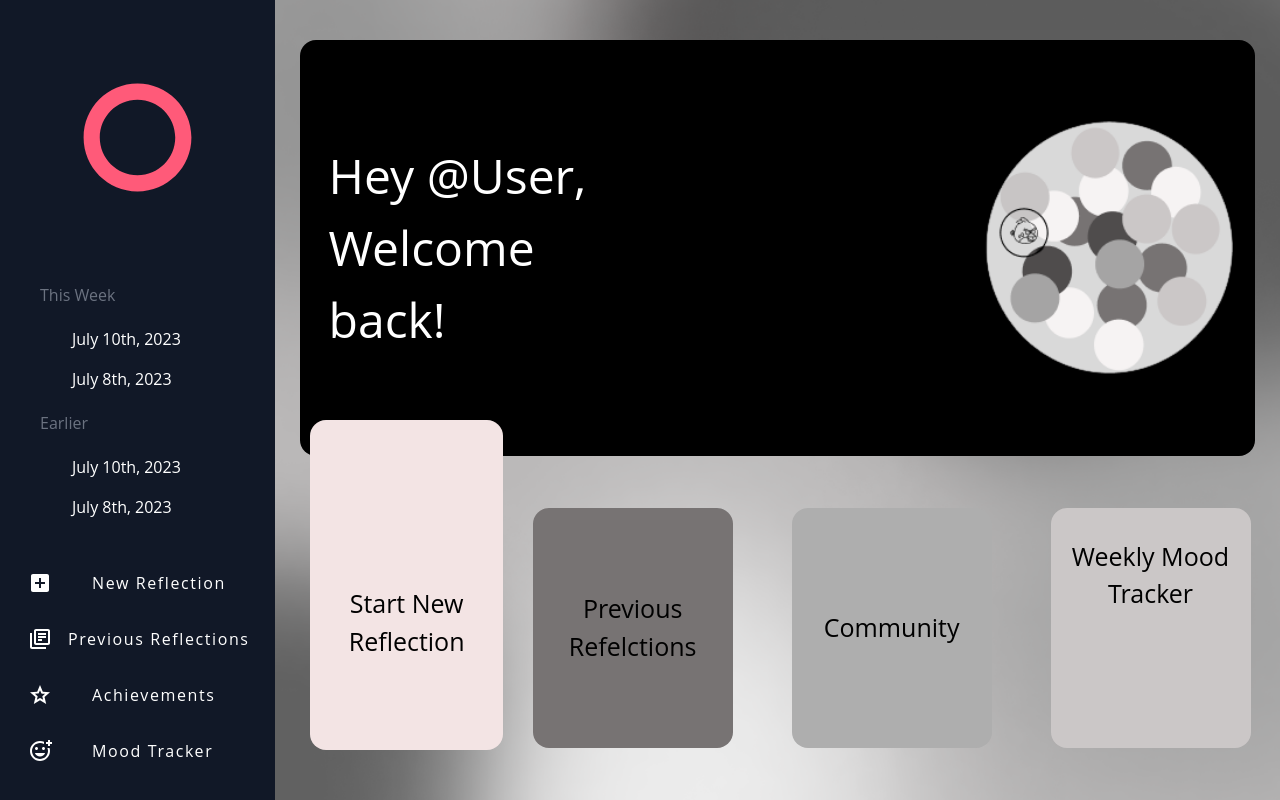
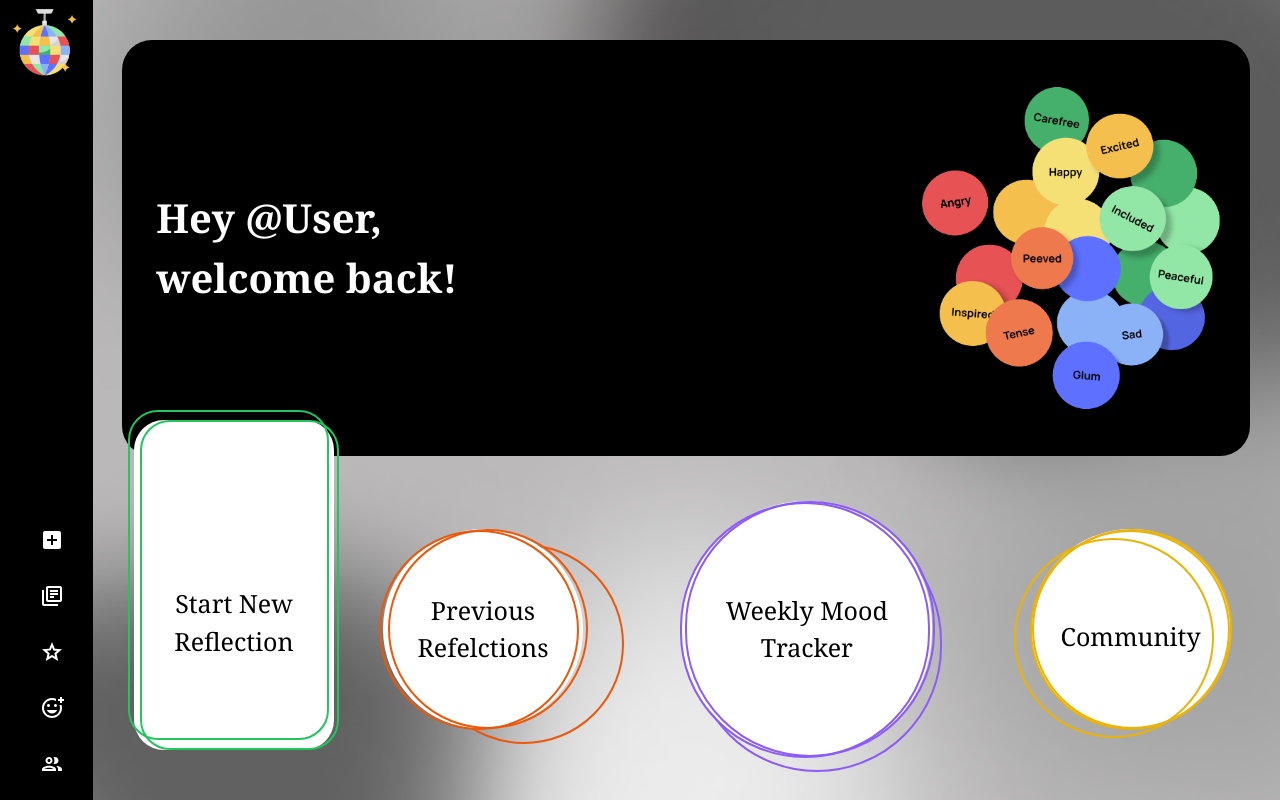
Before and after one commit to TheForeverOptimist/thera-ai, a React (Create React App) app: page /Home in a window 1280 px wide. Built offline with nearby package versions, Linux system fonts and the light colour scheme; some icons are missing.

Commit message:
conditional rednering sidebar

```diff
--- a/src/components/cover.jsx
+++ b/src/components/cover.jsx
@@ -1,6 +1,6 @@
 import "./cover.css";
 import React from "react";
-import { PiPencilBold } from "react-icons/pi";
+import { PiPencilLineLight } from "react-icons/pi";
 import img from "../Assets/img.png";
 import Sidebar from "./Sidebar";
 
@@ -11,40 +11,68 @@ function Cover() {
         <Sidebar />
         <div className="w-full flex flex-wrap">
           <div className="main">
-            <div className="mt-10 bg-black w-[95%] h-[52vh] rounded-2xl flex justify-between">
+            <div className="mt-10 bg-black w-[95%] h-[52vh] rounded-[30px] flex justify-between">
               <div className="w-[30%] flex flex-col justify-center items-center">
-                <h1 className="text-[300%] text-left ml-[10%] max-[1259px]:text-[250%] max-[1129px]:text-[220%] max-[807px]:text-[200%]">
-                  Hey @User, Welcome back!
+                <h1 className="text-[280%] text-left ml-[10%] max-[1321px]:text-[250%] max-[1129px]:text-[220%] max-[807px]:text-[200%] font-serif font-bold">
+                  Hey @User, welcome back!
                 </h1>
               </div>
-              <div className="w-[30%] flex flex-col justify-center max-[1150px]:w-[40%]">
+              <div className="w-[30%] flex flex-col justify-center max-[1150px]:w-[40%] min-[1735px]:w-[30%]">
                 <img src={img} className="w-[100%]" />
               </div>
             </div>
           </div>
+          <div className="w-[100%] h-[35vh] mt-[-40vh] flex z-4 bg-transparent">
+            <div className="w-[100%] items-center flex justify-around">
+              <div className="w-[200px] h-[25vh] bg-transparent mt-[4%] ml-[20%] rounded-full flex flex-col justify-around items-center border-[2px] border-orange-600"></div>
+              <div className="w-[250px] h-[32vh] bg-transparent mt-[4%] ml-[-10%] rounded-full  flex flex-col justify-around items-center border-[2px] border-violet-500"></div>
+              <div className="w-[200px] h-[25vh] bg-transparent ml-[-12%] mt-[2%] rounded-full flex flex-col justify-center items-center"></div>
+            </div>
+          </div>
           <div className="w-[100%] h-[35vh] mt-[-40vh] flex">
-            <div className="bg-[#f3e4e4] w-[250px] h-[330px] z-5 mt-[-60px] rounded-2xl ml-[3.5%] flex flex-col justify-center">
-              <PiPencilBold className="fill-[black] align-center text-[75px] ml-[30%]" />
-              <h2 className="text-center text-[black] text-[25px]">
+            <div className="bg-[white] w-[250px] h-[330px] z-5 mt-[-60px] rounded-[30px] ml-[3.5%] flex flex-col justify-center">
+              <PiPencilLineLight className="fill-[black] align-center text-[75px] ml-[30%]" />
+              <h2 className="text-center text-[black] text-[25px] font-serif">
                 Start New Reflection
               </h2>
             </div>
             <div className="w-[100%] items-center flex justify-around">
-              <div className="w-[200px] h-[30vh] bg-[#777373] mt-[2%] rounded-2xl flex flex-col justify-around items-center">
-                <h2 className=" text-center text-[black] text-[25px]">
+              <div className="w-[200px] h-[25vh] bg-[white] mt-[2%] rounded-full flex flex-col justify-around items-center">
+                <h2 className=" text-center text-[black] text-[25px] font-serif">
                   Previous Refelctions
                 </h2>
               </div>
-              <div className="w-[200px] h-[30vh] bg-[#AEAEAE] mt-[2%] rounded-2xl  flex flex-col justify-around items-center">
-                <h2 className="text-center text-[black] text-[25px]">
+              <div className="w-[250px] h-[32vh] bg-[white] mt-[2%] rounded-full  flex flex-col justify-around items-center">
+                <h2 className="text-center text-[black] text-[25px] font-serif">
+                  Weekly Mood Tracker
+                </h2>
+              </div>
+              <div className="w-[200px] h-[25vh] bg-[white] mt-[2%] rounded-full flex flex-col justify-center items-center">
+                <h2 className="text-center text-[black] text-[25px] mt-[15%] font-serif mb-[15px]">
                   Community
                 </h2>
               </div>
-              <div className="w-[200px] h-[30vh] bg-[#CBC7C7] mt-[2%] rounded-2xl  flex flex-row justify-evenly">
-                <h2 className="text-center text-[black] text-[25px] mt-[15%]">
-                  Weekly Mood Tracker
-                </h2>
-              </div>
+            </div>
+          </div>
+          <div className="w-[100%] h-[35vh] mt-[-40vh] flex z-10 bg-transparent">
+            <div className="bg-transparent w-[250px] h-[330px] z-5 mt-[-70px] rounded-[30px] ml-[3%] flex flex-col justify-center  border-[2px] border-green-500 "></div>
+            <div className="w-[100%] items-center flex justify-around">
+              <div className="w-[200px] h-[25vh] bg-transparent mt-[2%] rounded-full flex flex-col justify-around items-center border-[2px] border-orange-600"></div>
+              <div className="w-[250px] h-[32vh] bg-transparent mt-[2%] rounded-full  flex flex-col justify-around items-center border-[2px] border-violet-500"></div>
+              <div className="w-[200px] h-[25vh] bg-transparent mt-[2%] rounded-full flex flex-col justify-center items-center border-[2px] border-yellow-500"></div>
+            </div>
+          </div>
+          <div className="w-[100%] h-[35vh] mt-[-40vh] flex z-11 bg-transparent">
+            <div className="bg-transparent w-[250px] h-[330px] z-5 mt-[-60px] rounded-[30px] ml-[4%] flex flex-col justify-center  border-[2px] border-green-500 "></div>
+            <div className="w-[100%] items-center flex justify-around">
+              <div className="w-[200px] h-[25vh] bg-transparent mt-[2%] rounded-full flex flex-col justify-around items-center border-[2px] border-orange-600"></div>
+              <div className="w-[250px] h-[32vh] bg-transparent mt-[2%] rounded-full  flex flex-col justify-around items-center border-[2px] border-violet-500"></div>
+              <div className="w-[200px] h-[25vh] bg-transparent mt-[2%] rounded-full flex flex-col justify-center items-center border-[2px] border-yellow-500"></div>
+            </div>
+          </div>
+          <div className="w-[100%] h-[35vh] mt-[-40vh] flex z-11 bg-transparent">
+            <div className="w-[100%] items-center flex justify-around">
+              <div className="w-[200px] h-[25vh] bg-transparent rounded-full ml-[72%] mt-[3%] flex flex-col justify-center items-center border-[2px] border-yellow-500"></div>
             </div>
           </div>
         </div>
--- a/src/components/sidebar.jsx
+++ b/src/components/sidebar.jsx
@@ -5,13 +5,22 @@ import LibraryBooksOutlinedIcon from "@mui/icons-material/LibraryBooksOutlined";
 import AddReactionOutlinedIcon from "@mui/icons-material/AddReactionOutlined";
 import PeopleOutlineOutlinedIcon from "@mui/icons-material/PeopleOutlineOutlined";
 import React from "react";
-import logo from "../images/heavy-large-circle-svgrepo-com.svg";
+import logo from "../images/Screen_Shot_2023-07-13_at_7.41.33_PM-removebg-preview.png";
 import "./sidebar.css";
+import { useState } from "react";
 
 function Sidebar() {
+  const [toggleSide, setToggleSide] = useState(false);
+
+  const showSide = () => {
+    setToggleSide(!toggleSide);
+  };
+
   return (
     <>
-      <section className="side-bar bg-gray-900 max-h-screen w-[350px] flex flex-col justify-between overflow-scroll">
+      {toggleSide ? (
+        <>
+          <section onClick={showSide} className="side-bar bg-[#000000] max-h-screen w-[350px] flex flex-col justify-between overflow-scroll">
             <div className="m-14 p-6 flex items-center justify-center">
               <img src={logo} alt="logo" />
             </div>
@@ -43,7 +52,9 @@ function Sidebar() {
               <button className=" bg-transparent p-2 flex items-center">
                 <div className="flex items-center text-white">
                   <LibraryBooksOutlinedIcon className="ml-5" />
-              <span className="tracking-widest ml-4">Previous Reflections</span>
+                  <span className="tracking-widest ml-4">
+                    Previous Reflections
+                  </span>
                 </div>
               </button>
               <button className=" bg-transparent p-2 flex items-center">
@@ -73,6 +84,44 @@ function Sidebar() {
 
           <Previous />
         </>
+      ) : (
+        <>
+          {" "}
+          <section onClick={showSide} className="side-bar bg-[#000000] max-h-screen w-[100px] flex flex-col justify-between">
+            <div className="flex items-center justify-center">
+              <img src={logo} alt="logo" className="w-[80%]" />
+            </div>
+            <div className="mt-8 flex flex-col space-y-4 my-4">
+              <button className=" bg-transparent p-2 flex items-center">
+                <div className="flex items-center text-white">
+                  <AddBoxIcon className="ml-8" />
+                </div>
+              </button>
+              <button className=" bg-transparent p-2 flex items-center">
+                <div className="flex items-center text-white">
+                  <LibraryBooksOutlinedIcon className="ml-8" />
+                </div>
+              </button>
+              <button className=" bg-transparent p-2 flex items-center">
+                <div className="flex items-center text-white">
+                  <GradeOutlinedIcon className="ml-8" />
+                </div>
+              </button>
+              <button className=" bg-transparent p-2 flex items-center">
+                <div className="flex items-center text-white">
+                  <AddReactionOutlinedIcon className="ml-8" />
+                </div>
+              </button>
+              <button className=" bg-transparent p-2 flex items-center">
+                <div className="flex items-center text-white">
+                  <PeopleOutlineOutlinedIcon className="ml-8" />
+                </div>
+              </button>
+            </div>
+          </section>
+        </>
+      )}
+    </>
   );
 }
 
```
Also changed, not shown: src/Assets/img.png, src/images/Screen_Shot_2023-07-13_at_7.41.33_PM-removebg-preview.png (added). Lines whose indentation alone changed are shown as unchanged.
